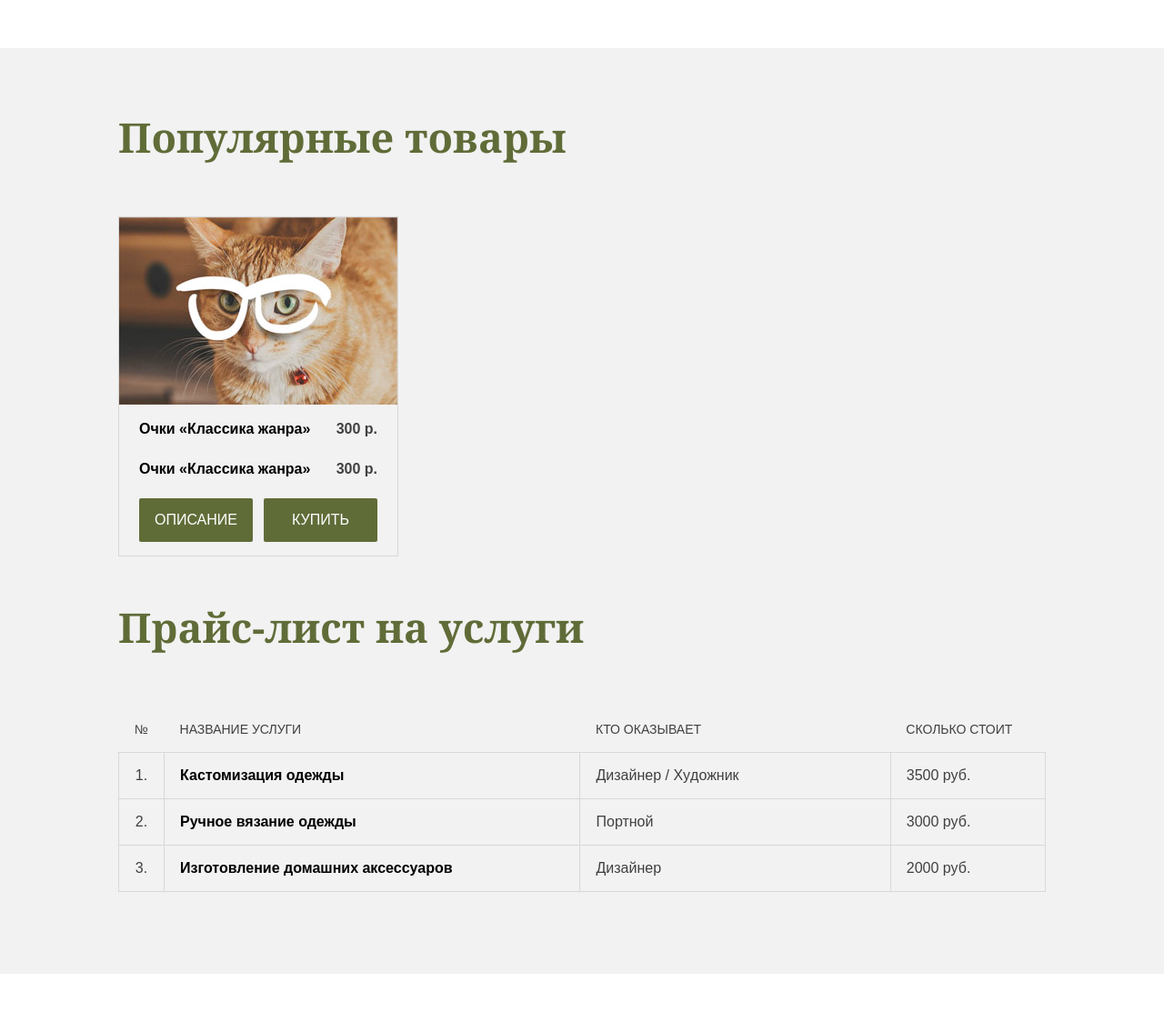
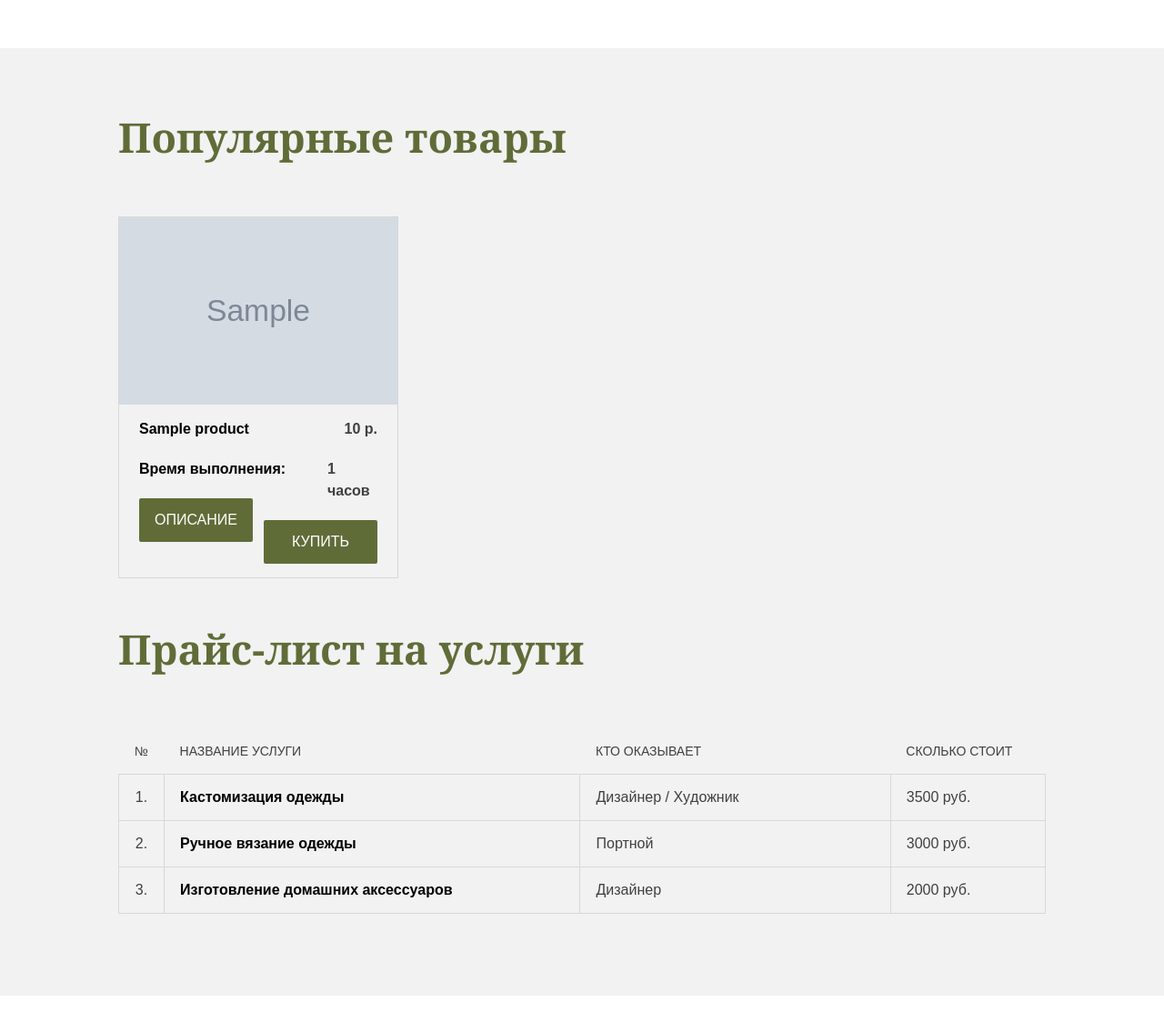
Before and after one commit to landges/partum.vulpes, a Flask app: page / in a window 1280 px wide. Shown: the part 813-1948 px from the top of the page at 91% size. Run offline with Flask 3, Linux system fonts and the light colour scheme; tables that the repository leaves empty hold one stand-in row (values such as "Sample post"); grey boxes marked "Sample" are stand-in pictures.

Commit message:
update index.html

```diff
--- a/docker-compose.yaml
+++ b/docker-compose.yaml
@@ -37,7 +37,7 @@ services:
     volumes:
       - ./web/:/usr/src/app/
     ports:
-      - 8000:8000
+      - 80:8000
     env_file:
       - ./web/dev.env
     networks:
--- a/web/app/models.py
+++ b/web/app/models.py
@@ -20,6 +20,7 @@ class Order(db.Model):
     phone = Column(String(15))
     content = Column(String(1000), nullable=False)
     created_on = Column(DateTime(), default=datetime.datetime.now)
+    # confirm = Column(Boolean)
 
 class ProductInOrder(db.Model):
     id = Column(Integer, primary_key=True)
--- a/web/app/templates/index.html
+++ b/web/app/templates/index.html
@@ -2,7 +2,7 @@
 <html lang="ru">
   <head>
     <meta charset="utf-8">
-    <title>The Great Keksby</title>
+    <title>Мастерская "Золотые лапки"</title>
     <link rel="stylesheet" href="{{ url_for('static', filename='css/style.css') }}">
   </head>
   <body>
@@ -83,11 +83,11 @@
         <div class="popular-items clearfix">
           {%for product in products%}
           <div class="catalog-item">
-            <img src="img/glasses-1.jpg" alt="очки «Классика жанра»" width="306" height="206">
-            <h3>Очки «Классика жанра»</h3>
-            <b class="catalog-item-price">300 р.</b>
-            <h3>Очки «Классика жанра»</h3>
-            <b class="catalog-item-price">300 р.</b>
+            <img src="{{product.image}}" alt="{{product.name}}" width="306" height="206">
+            <h3>{{product.name}}</h3>
+            <b class="catalog-item-price">{{product.price}} р.</b>
+            <h3>Время выполнения:</h3>
+            <b class="catalog-item-price">{{product.time}} часов</b>
             <a class="btn btn-info" href="#">Описание</a>
             <a class="btn btn-buy" href="#">Купить</a>
           </div>
@@ -225,7 +225,7 @@
 
         <div class="footer-bottom clearfix">
           <div class="footer-logo">
-            <img src="{{ url_for('static', filename='img/logo2.svg') }}" alt="The Great Keksby" width="55" height="60">
+            <img src="{{ url_for('static', filename='img/logo2.svg') }}" alt="Logo" width="55" height="60">
           </div>
 
           <div class="footer-social">
```
